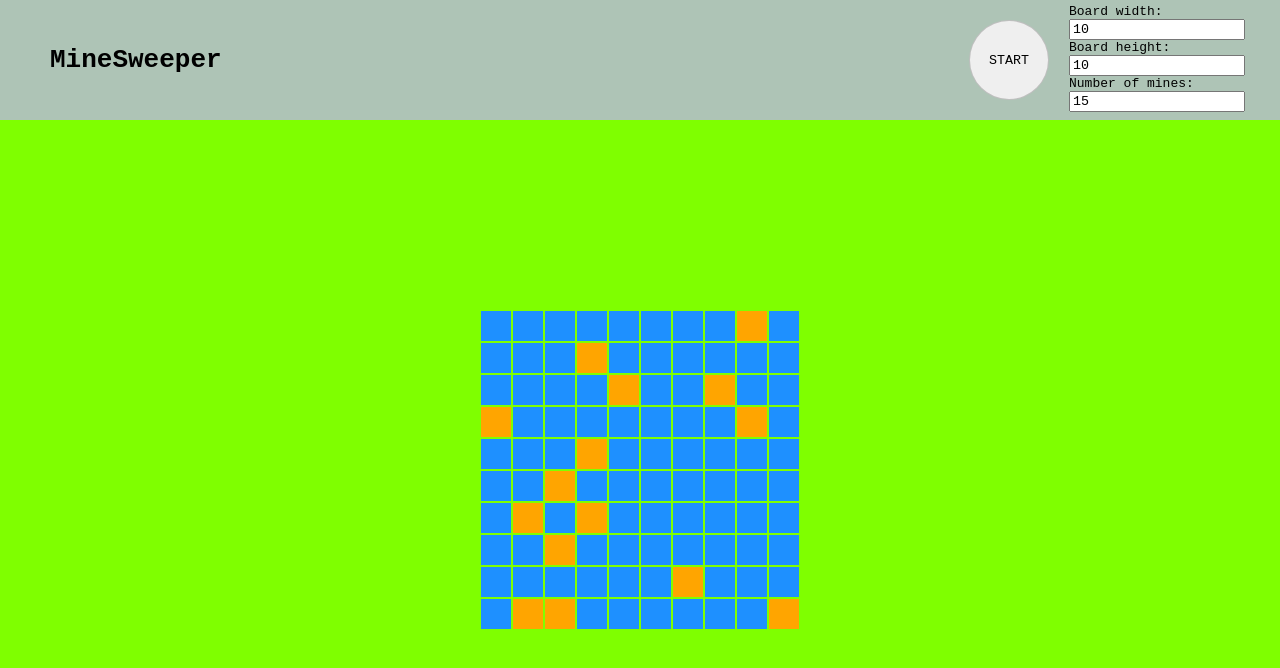
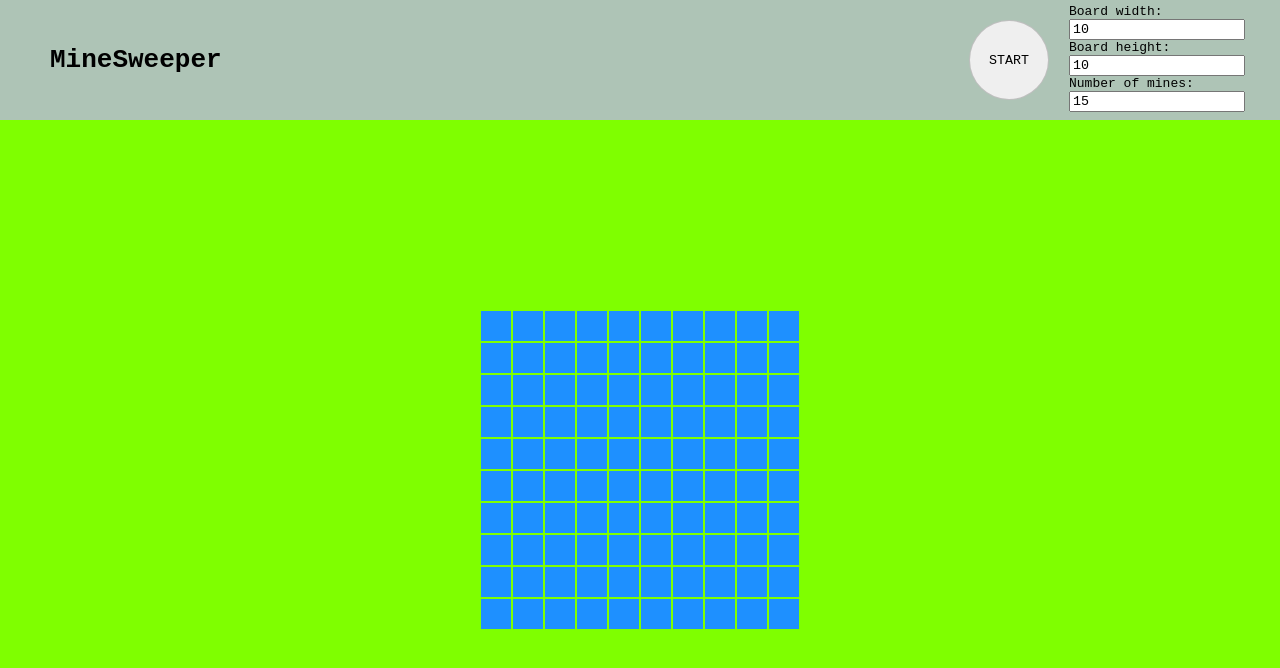
Before and after one commit to koshonson/minesweeper, a React (Vite) app: page / in a window 1280 px wide. Shown: the top 668 px of the page. Built offline with nearby package versions, Linux system fonts and the light colour scheme.

Commit message:
modified Cell styling based on cell status

```diff
--- a/src/components/Cell.jsx
+++ b/src/components/Cell.jsx
@@ -8,8 +8,8 @@ export const Cell = props => {
     explored,
     flagged,
     dispatch,
+    isBomb,
     neighborBombs,
-    isBomb,
     exploreArea,
     gameStatus,
     controls
@@ -35,22 +35,21 @@ export const Cell = props => {
     dispatch({ type: 'explore-area', payload: { ids: toBeExplored } });
   };
 
+  const cellStyle = ({ explored, flagged, isBomb }) => {
+    if (flagged) return { backgroundColor: 'rgba(80, 80, 170, 0.6)' };
+    if (explored && !isBomb) return { backgroundColor: 'rgba(0,0,0,0.25)' };
+    if (explored && isBomb) return { backgroundColor: 'red' };
+    return { backgroundColor: 'dodgerblue' };
+  };
+
   return (
     <div
       className='cell'
       onContextMenu={flagCell}
       onClick={exploreCell}
-      style={{
-        backgroundColor: flagged
-          ? 'blue'
-          : explored
-          ? 'rgba(150, 150, 150, 0.5)'
-          : isBomb
-          ? 'orange'
-          : 'dodgerblue'
-      }}
+      style={cellStyle({ explored, flagged, isBomb })}
     >
-      {explored ? (isBomb ? 'X' : neighborBombs ? neighborBombs : '') : ''}
+      {explored && !isBomb && neighborBombs ? neighborBombs : ''}
     </div>
   );
 };
```
